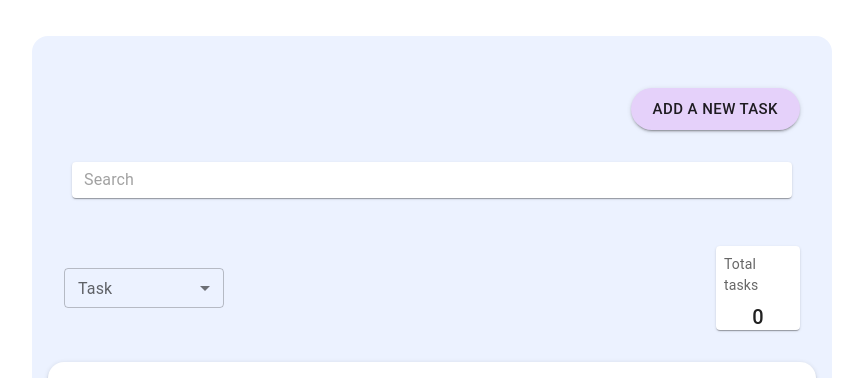
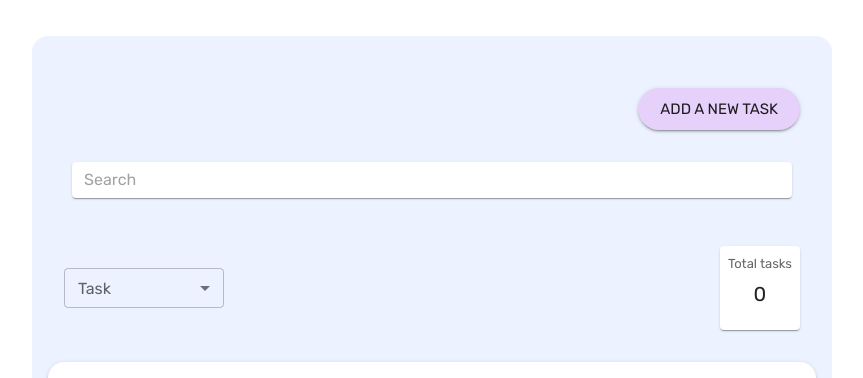
Before and after one commit to hana1203/taskly, a React (Create React App) app: page / in a window 1280 px wide. Shown: the top 378 px of the page, without its empty margins (208-1071 px from the left). Built offline with nearby package versions, Linux system fonts and the light colour scheme.

Commit message:
style: applied fonts

```diff
--- a/src/components/CountCard.tsx
+++ b/src/components/CountCard.tsx
@@ -8,7 +8,7 @@ export const CountCard = ({ lenOfTaskList }: Props) => {
   return (
     <Card sx={{ maxWidth: 84, maxHeight: 84, boxShadow: 1, mt: 2, mb: 2 }}>
       <CardContent sx={{ p: 1 }}>
-        <Typography sx={{ fontSize: 14 }} color="text.secondary" gutterBottom>
+        <Typography sx={{ fontSize: 13 }} color="text.secondary" gutterBottom>
           Total tasks
         </Typography>
         <Typography variant="h6" component="div" textAlign={"center"}>
--- a/src/index.css
+++ b/src/index.css
@@ -1,3 +1,5 @@
+@import url("https://fonts.googleapis.com/css2?family=Rubik&display=swap");
+
 body {
   margin: 0;
   font-family: -apple-system, BlinkMacSystemFont, "Segoe UI", "Roboto", "Oxygen",
--- a/src/theme.tsx
+++ b/src/theme.tsx
@@ -16,6 +16,9 @@ declare module "@mui/material/styles" {
 
 // A custom theme for this app
 const theme = createTheme({
+  typography: {
+    fontFamily: ["'Rubik', sans-serif"].join(","),
+  },
   palette: {
     primary: {
       main: "#E5D1FA",
```
